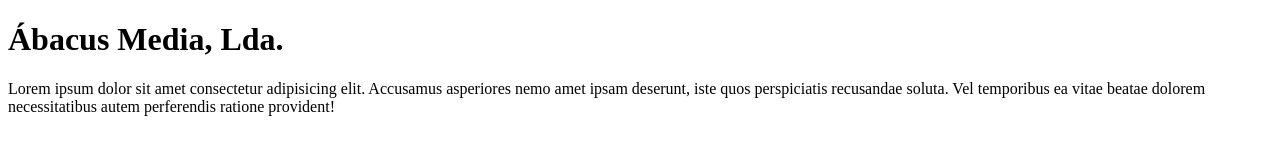
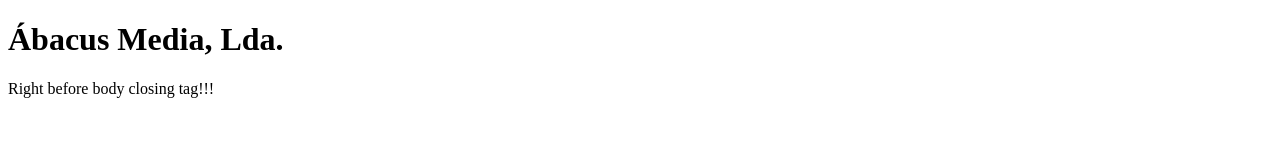
Before and after one commit to oevora/abacus-media, a plain HTML site: page index.html in a window 1280 px wide. Drawn offline with Linux system fonts and the light colour scheme.

Commit message:
indexfile_modified

```diff
--- a/index.html
+++ b/index.html
@@ -4,10 +4,19 @@
 	<meta charset="UTF-8">
 	<meta http-equiv="X-UA-Compatible" content="IE=edge">
 	<meta name="viewport" content="width=device-width, initial-scale=1.0">
+	<script src = "js/app.js"></script>
+	<script>
+		console.log(x);
+	</script>
 	<title>Ábacus Media, Lda.</title>
 </head>
 <body>
 	<h1>Ábacus Media, Lda.</h1>
-	<p>Lorem ipsum dolor sit amet consectetur adipisicing elit. Accusamus asperiores nemo amet ipsam deserunt, iste quos perspiciatis recusandae soluta. Vel temporibus ea vitae beatae dolorem necessitatibus autem perferendis ratione provident!</p>
+	<!--<p>Lorem ipsum dolor sit amet consectetur adipisicing elit. Accusamus asperiores nemo amet ipsam deserunt, iste quos perspiciatis recusandae soluta. Vel temporibus ea vitae beatae dolorem necessitatibus autem perferendis ratione provident!</p>-->
+	<p>Right before body closing tag!!!</p>
+	<script>
+		console.console.log(".. right before body closing tag!!!");
+	</script>
+
 </body>
 </html>
--- /dev/null
+++ b/js/app.js
@@ -0,0 +1 @@
+var x = "Hello World!";
```
